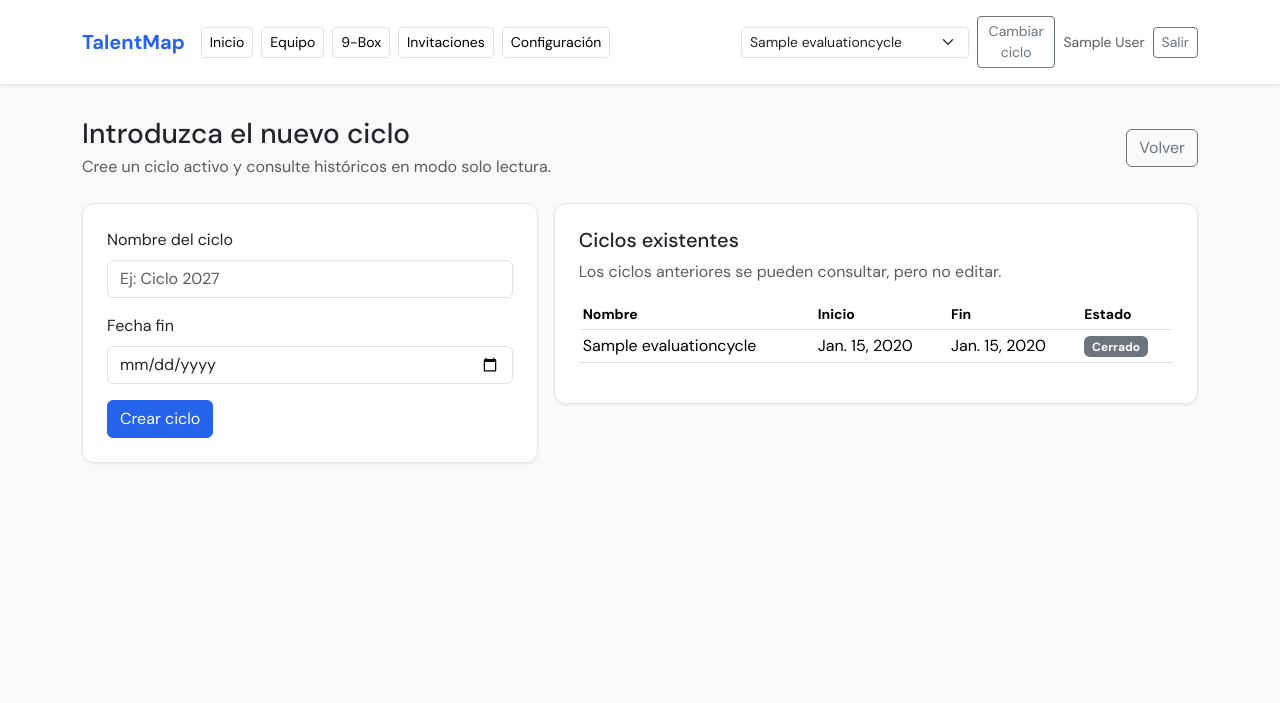
After one commit to JoelDuranMeseguer/talentmap, a Django app: page /evaluations/cycle-setup/ in a window 1280 px wide. The commit adds this page. Shown: the top 703 px of the page. Run offline with Django 5.2, Linux system fonts and the light colour scheme; a user stored in the database is signed in; tables that the repository leaves empty hold one stand-in row (values such as "Sample post").

Commit message:
Fix demo user passwords and add admin cycle setup with read-only closed cycles

```diff
--- a/evaluations/forms.py
+++ b/evaluations/forms.py
@@ -50,3 +50,15 @@ GoalFormSet = modelformset_factory(
     can_delete=True,
     formset=BaseGoalFormSet,
 )
+
+
+class CycleCreateForm(forms.Form):
+    name = forms.CharField(
+        max_length=120,
+        label="Nombre del ciclo",
+        widget=forms.TextInput(attrs={"class": "form-control", "placeholder": "Ej: Ciclo 2027"}),
+    )
+    end_date = forms.DateField(
+        label="Fecha fin",
+        widget=forms.DateInput(attrs={"class": "form-control", "type": "date"}),
+    )
--- a/evaluations/templates/evaluations/competency_picker.html
+++ b/evaluations/templates/evaluations/competency_picker.html
@@ -12,6 +12,9 @@
   </div>
 
   <div class="card p-4">
+    {% if cycle_locked %}
+      <div class="alert alert-warning">Ciclo cerrado: esta pantalla está en modo solo lectura.</div>
+    {% endif %}
     <p class="text-muted mb-3">
       {% if is_self_eval %}
         Elige una competencia para completar tu autoevaluación (visible para tu superior y sin impacto en score oficial).
--- /dev/null
+++ b/evaluations/templates/evaluations/cycle_setup.html
@@ -0,0 +1,75 @@
+{% extends "base.html" %}
+{% load tz %}
+{% block title %}Configurar ciclo · TalentMap{% endblock %}
+
+{% block content %}
+<div class="container">
+  <div class="d-flex justify-content-between align-items-center mb-4">
+    <div>
+      <h3 class="mb-1">Introduzca el nuevo ciclo</h3>
+      <div class="text-muted">Cree un ciclo activo y consulte históricos en modo solo lectura.</div>
+    </div>
+    <a class="btn btn-outline-secondary" href="{% url 'eval_home' %}">Volver</a>
+  </div>
+
+  <div class="row g-3">
+    <div class="col-lg-5">
+      <div class="card p-4">
+        <form method="post">
+          {% csrf_token %}
+          <div class="mb-3">
+            <label class="form-label" for="id_name">{{ form.name.label }}</label>
+            {{ form.name }}
+            {% if form.name.errors %}<div class="text-danger small">{{ form.name.errors }}</div>{% endif %}
+          </div>
+          <div class="mb-3">
+            <label class="form-label" for="id_end_date">{{ form.end_date.label }}</label>
+            {{ form.end_date }}
+            {% if form.end_date.errors %}<div class="text-danger small">{{ form.end_date.errors }}</div>{% endif %}
+          </div>
+          <button type="submit" class="btn btn-primary">Crear ciclo</button>
+        </form>
+      </div>
+    </div>
+
+    <div class="col-lg-7">
+      <div class="card p-4">
+        <h5>Ciclos existentes</h5>
+        <p class="text-muted mb-3">Los ciclos anteriores se pueden consultar, pero no editar.</p>
+
+        <div class="table-responsive">
+          <table class="table table-sm align-middle">
+            <thead>
+              <tr class="text-muted small">
+                <th>Nombre</th>
+                <th>Inicio</th>
+                <th>Fin</th>
+                <th>Estado</th>
+              </tr>
+            </thead>
+            <tbody>
+              {% for c in cycles %}
+                <tr>
+                  <td>{{ c.name }}</td>
+                  <td>{{ c.start_date }}</td>
+                  <td>{{ c.end_date }}</td>
+                  <td>
+                    {% now "Y-m-d" as today_iso %}
+                    {% if c.end_date|date:"Y-m-d" < today_iso %}
+                      <span class="badge text-bg-secondary">Cerrado</span>
+                    {% else %}
+                      <span class="badge text-bg-success">Activo / futuro</span>
+                    {% endif %}
+                  </td>
+                </tr>
+              {% empty %}
+                <tr><td colspan="4" class="text-muted">No hay ciclos aún.</td></tr>
+              {% endfor %}
+            </tbody>
+          </table>
+        </div>
+      </div>
+    </div>
+  </div>
+</div>
+{% endblock %}
--- a/evaluations/urls.py
+++ b/evaluations/urls.py
@@ -4,6 +4,7 @@ from . import views
 
 urlpatterns = [
     path("", views.cycle_home, name="eval_home"),
+    path("cycle-setup/", views.cycle_setup, name="cycle_setup"),
     path("set-cycle/", views.set_cycle, name="set_cycle"),
     path("nine-box/", views.nine_box_dashboard, name="nine_box"),
     path("team/", views.team_overview, name="team_overview"),
--- a/evaluations/views.py
+++ b/evaluations/views.py
@@ -6,7 +6,7 @@ from django.shortcuts import get_object_or_404, redirect, render
 from django.utils import timezone
 
 from competencies.models import Competency, CompetencyLevel, RoleCompetencyRequirement
-from evaluations.forms import GoalFormSet
+from evaluations.forms import CycleCreateForm, GoalFormSet
 from evaluations.models import (
     EmployeeCycleScore,
     EvaluationCycle,
@@ -78,7 +78,37 @@ def _cycle_or_admin_redirect(request):
     cycle = get_current_cycle(request)
     if cycle:
         return cycle, None
+    if is_hr(request.user):
+        return None, redirect("cycle_setup")
     return None, redirect("/admin/")
+
+
+def _cycle_is_closed(cycle: EvaluationCycle) -> bool:
+    return cycle.end_date < timezone.localdate()
+
+
+@login_required
+def cycle_setup(request):
+    if not is_hr(request.user):
+        return render(request, "evaluations/forbidden.html", status=403)
+
+    form = CycleCreateForm(request.POST or None)
+    cycles = EvaluationCycle.objects.order_by("-end_date", "-start_date")
+
+    if request.method == "POST" and form.is_valid():
+        name = form.cleaned_data["name"].strip()
+        end_date = form.cleaned_data["end_date"]
+        start_date = timezone.localdate()
+
+        if end_date < start_date:
+            form.add_error("end_date", "La fecha de término no puede ser anterior a hoy.")
+        else:
+            cycle = EvaluationCycle.objects.create(name=name, start_date=start_date, end_date=end_date)
+            request.session[SESSION_CYCLE_KEY] = cycle.id
+            messages.success(request, "Nuevo ciclo creado correctamente.")
+            return redirect("eval_home")
+
+    return render(request, "evaluations/cycle_setup.html", {"form": form, "cycles": cycles})
 
 
 def _can_manage_employee(user, employee: Employee) -> bool:
@@ -90,6 +120,8 @@ def cycle_home(request):
     cycle, fallback = _cycle_or_admin_redirect(request)
     if fallback:
         return fallback
+
+    cycle_locked = _cycle_is_closed(cycle)
 
     try:
         me = request.user.employee
@@ -114,6 +146,7 @@ def cycle_home(request):
             "is_hr": hr,
             "can_edit_me": can_edit_me,
             "can_self_evaluate": can_self_evaluate,
+            "cycle_locked": cycle_locked,
         },
     )
 
@@ -130,7 +163,11 @@ def team_overview(request):
         emps = Employee.objects.filter(active=True).select_related("user", "role", "department").order_by("user__last_name")
 
     scores = {s.employee_id: s for s in EmployeeCycleScore.objects.filter(cycle=cycle, employee__in=emps)}
-    return render(request, "evaluations/team_overview.html", {"cycle": cycle, "employees": emps, "scores": scores})
+    return render(
+        request,
+        "evaluations/team_overview.html",
+        {"cycle": cycle, "employees": emps, "scores": scores, "cycle_locked": _cycle_is_closed(cycle)},
+    )
 
 
 @login_required
@@ -142,6 +179,7 @@ def edit_quantitative(request, employee_id):
     if fallback:
         return fallback
 
+    cycle_locked = _cycle_is_closed(cycle)
     emp = get_object_or_404(Employee, id=employee_id)
 
     allowed = _can_manage_employee(request.user, emp)
@@ -151,6 +189,10 @@ def edit_quantitative(request, employee_id):
     qs = QuantitativeGoal.objects.filter(employee=emp, cycle=cycle).order_by("id")
 
     if request.method == "POST":
+        if cycle_locked:
+            messages.error(request, "Este ciclo está cerrado. Solo se permite consulta.")
+            return redirect("edit_quantitative", employee_id=employee_id)
+
         formset = GoalFormSet(request.POST, queryset=qs)
         if formset.is_valid():
             instances = formset.save(commit=False)
@@ -171,10 +213,15 @@ def edit_quantitative(request, employee_id):
     else:
         formset = GoalFormSet(queryset=qs)
 
+    if cycle_locked:
+        for form in formset.forms:
+            for field in form.fields.values():
+                field.disabled = True
+
     return render(
         request,
         "evaluations/edit_quantitative.html",
-        {"cycle": cycle, "employee": emp, "formset": formset},
+        {"cycle": cycle, "employee": emp, "formset": formset, "cycle_locked": cycle_locked},
     )
 
 
@@ -187,6 +234,7 @@ def competency_picker(request, employee_id):
     if fallback:
         return fallback
 
+    cycle_locked = _cycle_is_closed(cycle)
     emp = get_object_or_404(Employee, id=employee_id)
     is_self_eval = hasattr(request.user, "employee") and request.user.employee.id == emp.id
     allowed = _can_manage_employee(request.user, emp) or is_self_eval
@@ -216,7 +264,13 @@ def competency_picker(request, employee_id):
     return render(
         request,
         "evaluations/competency_picker.html",
-        {"cycle": cycle, "employee": emp, "req_rows": req_rows, "is_self_eval": is_self_eval},
+        {
+            "cycle": cycle,
+            "employee": emp,
+            "req_rows": req_rows,
+            "is_self_eval": is_self_eval,
+            "cycle_locked": cycle_locked,
+        },
     )
 
 
@@ -257,6 +311,7 @@ def edit_qualitative(request, employee_id, competency_id):
     if fallback:
         return fallback
 
+    cycle_locked = _cycle_is_closed(cycle)
     emp = get_object_or_404(Employee, id=employee_id)
     comp = get_object_or_404(Competency, id=competency_id)
 
@@ -299,6 +354,10 @@ def edit_qualitative(request, employee_id, competency_id):
     current_level = unlocked_max_level
 
     if request.method == "POST":
+        if cycle_locked:
+            messages.error(request, "Este ciclo está cerrado. Solo se permite consulta.")
+            return redirect("edit_qualitative_competency", employee_id=employee_id, competency_id=competency_id)
+
         with transaction.atomic():
             post_rating_map = dict(rating_map)
             dynamic_unlocked_max = unlocked_max_level
@@ -375,6 +434,7 @@ def edit_qualitative(request, employee_id, competency_id):
             "PASS_RATING": PASS_RATING,
             "is_self_eval": is_self_eval,
             "self_rating_map": self_rating_map,
+            "cycle_locked": cycle_locked,
         },
     )
 
```
Also changed, not shown: evaluations/templates/evaluations/cycle_home.html (+6 -2 lines), evaluations/templates/evaluations/edit_qualitative.html (+10 -5 lines), evaluations/templates/evaluations/edit_quantitative.html (+7 -2 lines), evaluations/templates/evaluations/team_overview.html (+6 -2 lines), people/management/commands/seed_demo_data.py (+4 -3 lines).
